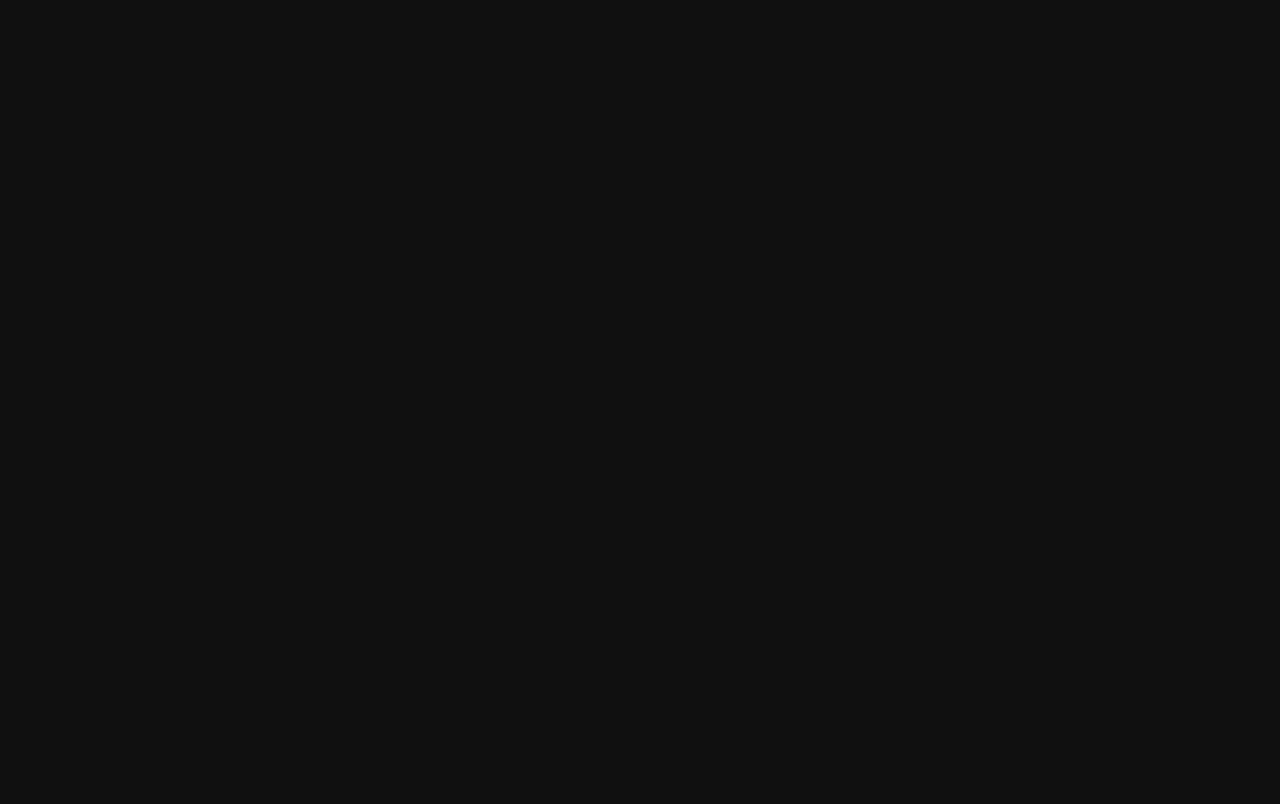
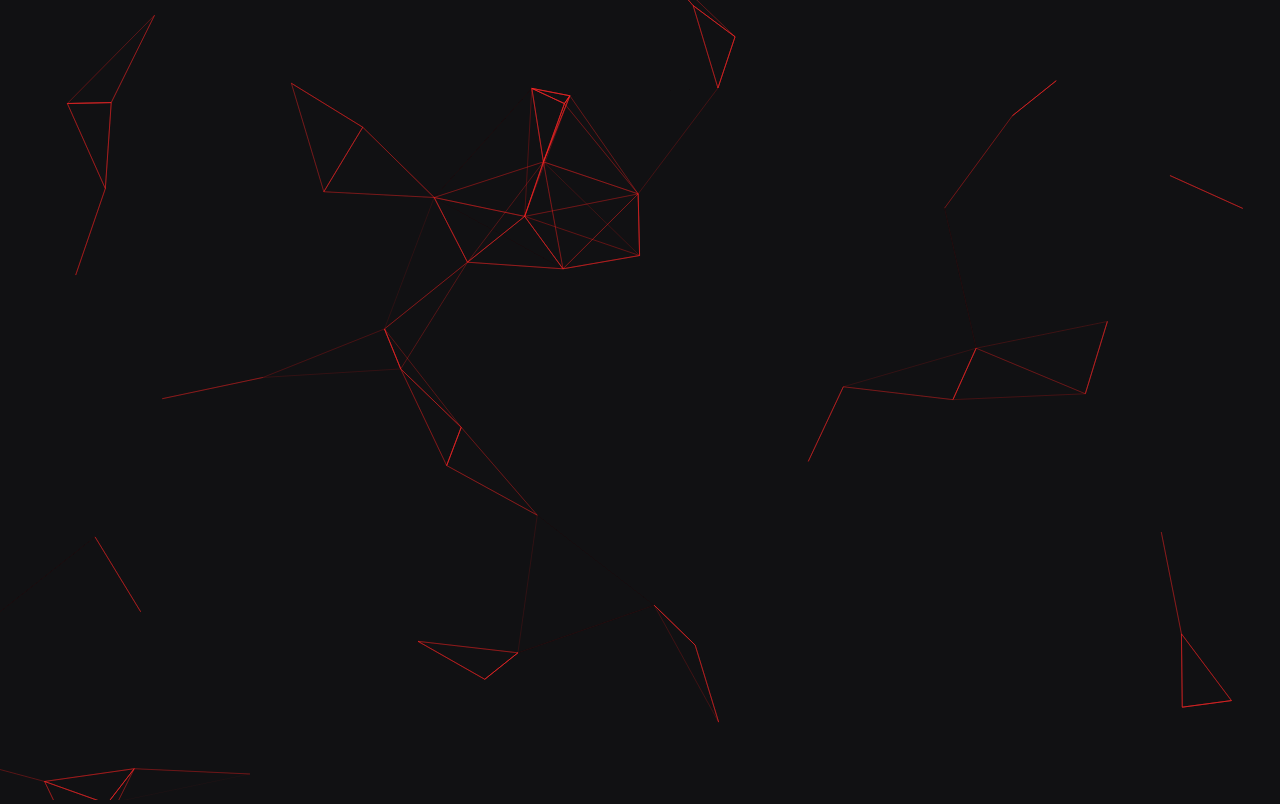
Before and after one commit to kstroevsky/bindfly.js, a React (Create React App) app: page / in a window 1280 px wide. Built offline with nearby package versions, Linux system fonts and the light colour scheme.

Commit message:
created hook useAnimation

```diff
--- a/src/components/Animation.js
+++ b/src/components/Animation.js
@@ -1,42 +1,37 @@
 import React from "react";
 import {useEffect, useRef} from "react";
 import {Particles} from './canvas/Particles';
+import {useAnimation} from "../hooks/useAnimation";
 
 function Animation({properties}) {
     const workerRef = useRef(null);
-    const canvasRef = useRef(null);
 
     const {innerWidth, innerHeight} = window;
 
     const particles = [];
+
+     const {canvasRef, animation} = useAnimation(Particles, {particles, properties, innerWidth, innerHeight});
 
     useEffect(() => {
         workerRef.current = new Worker(new URL('./canvas/worker.js', import.meta.url));
         if (canvasRef.current){
             try {
                 const offscreen = canvasRef.current.transferControlToOffscreen();
+                console.log(offscreen);
                 workerRef.current.postMessage(
                     {
                         msg: 'init',
                         canvas: offscreen,
-                        innerWidth,
-                        innerHeight,
-                        properties,
-                        particles
+                        animationParameters: {particles, properties, innerWidth, innerHeight}
                     },
                     [offscreen]
                 );
             } catch {
-                const canvas = canvasRef.current;
-                const ctx = canvas && canvas.getContext('2d');
-                canvas.width = innerWidth;
-                canvas.height = innerHeight;
-                const animation = new Particles(ctx, properties, particles, innerWidth, innerHeight)
-                animation.init();
-                animation.loop();
+                animation?.init();
+                animation?.loop();
             }
         }
-    }, [])
+    }, [animation])
 
   return (
         <canvas
--- a/src/components/canvas/Particles.js
+++ b/src/components/canvas/Particles.js
@@ -1,13 +1,13 @@
 import {Particle} from './Particle'
 
 export class Particles{
-    constructor(ctx, properties, particles, w, h) {
+    constructor(ctx, parameters) {
         this.ctx = ctx;
-        this.properties = properties;
-        this.particles = particles;
+        this.properties = parameters.properties;
+        this.particles = parameters.particles;
         this.sizes={
-            w,
-            h
+            w: parameters.innerWidth,
+            h: parameters.innerHeight
         }
         this.boundAnimate = this.loop.bind(this);
     }
--- a/src/components/canvas/worker.js
+++ b/src/components/canvas/worker.js
@@ -6,13 +6,13 @@
 // eslint-disable-next-line no-restricted-globals
 self.onmessage = function(e) {
     if (e.data.msg === 'init') {
+
         canvas = e.data.canvas;
-        canvas.width = e.data.innerWidth;
-        canvas.height = e.data.innerHeight;
+        ctx = canvas && canvas.getContext('2d');
+        canvas.width = e.data.animationParameters.innerWidth;
+        canvas.height = e.data.animationParameters.innerHeight;
 
-        ctx = canvas.getContext('2d');
-
-        animationWorker = new Particles(ctx, e.data.properties, e.data.particles, e.data.innerWidth, e.data.innerHeight)
+        animationWorker = new Particles(ctx, e.data.animationParameters)
         animationWorker.init();
         animationWorker.loop();
     }
--- /dev/null
+++ b/src/hooks/useAnimation.js
@@ -0,0 +1,26 @@
+import React, {useEffect, useRef, useState} from "react";
+
+export const useAnimation = (Animation, animationParameters) => {
+    const [animation, setAnimation] = useState();
+    const workerRef = useRef(null);
+    const canvasRef = useRef(null);
+
+    useEffect(() => {
+        workerRef.current = new Worker(new URL('../components/canvas/worker.js', import.meta.url));
+        workerRef.current.onerror = (event) => {
+            workerRef.current.terminate();
+        }
+
+        if (canvasRef.current){
+                const canvas = canvasRef.current;
+                const ctx = canvas && canvas.getContext('2d');
+                canvas.width = animationParameters.innerWidth;
+                canvas.height = animationParameters.innerHeight;
+                const animation = new Animation(ctx, animationParameters)
+
+                setAnimation(animation)
+        }
+    }, [])
+
+    return {canvasRef, animation};
+}
```
